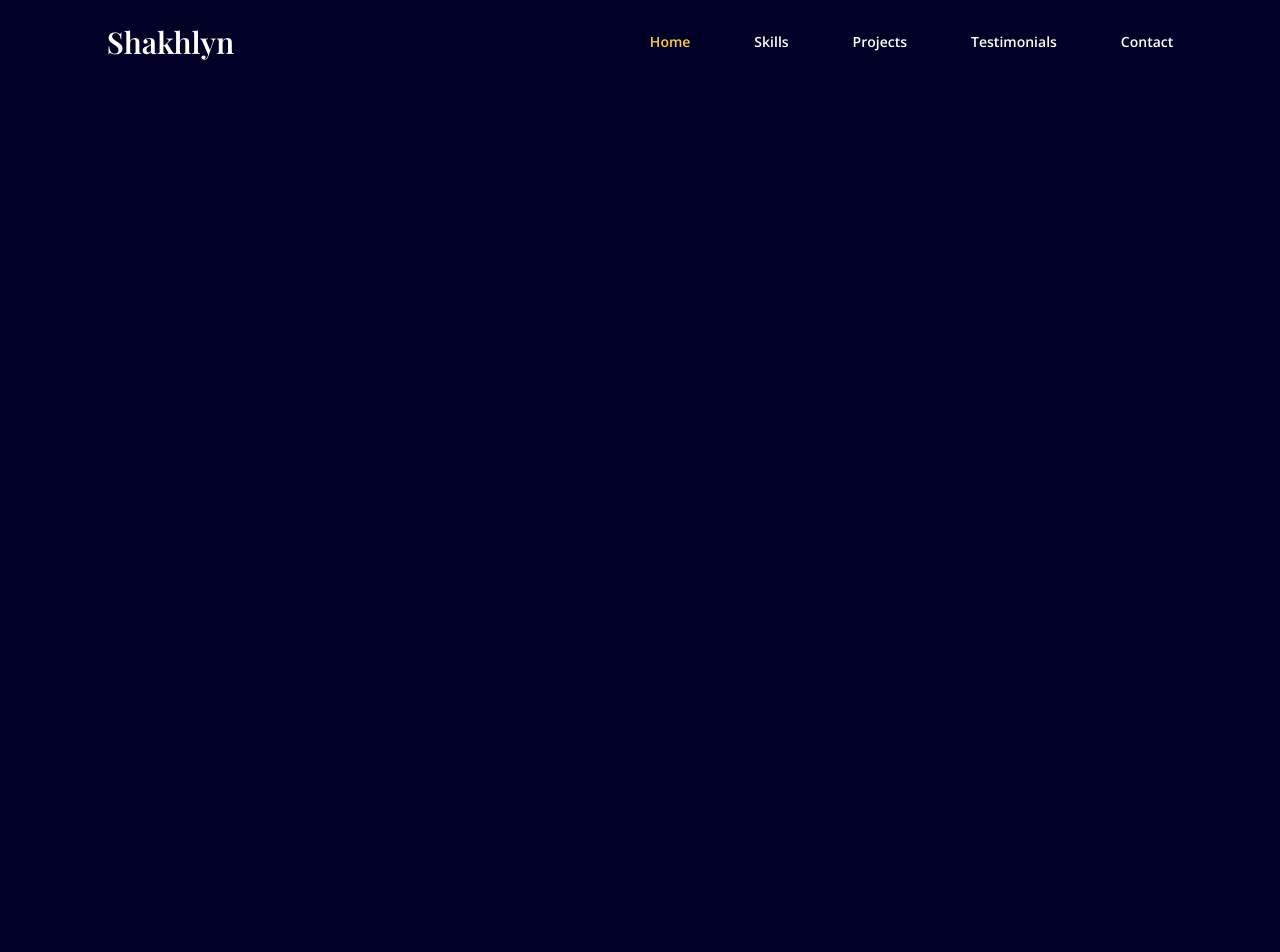
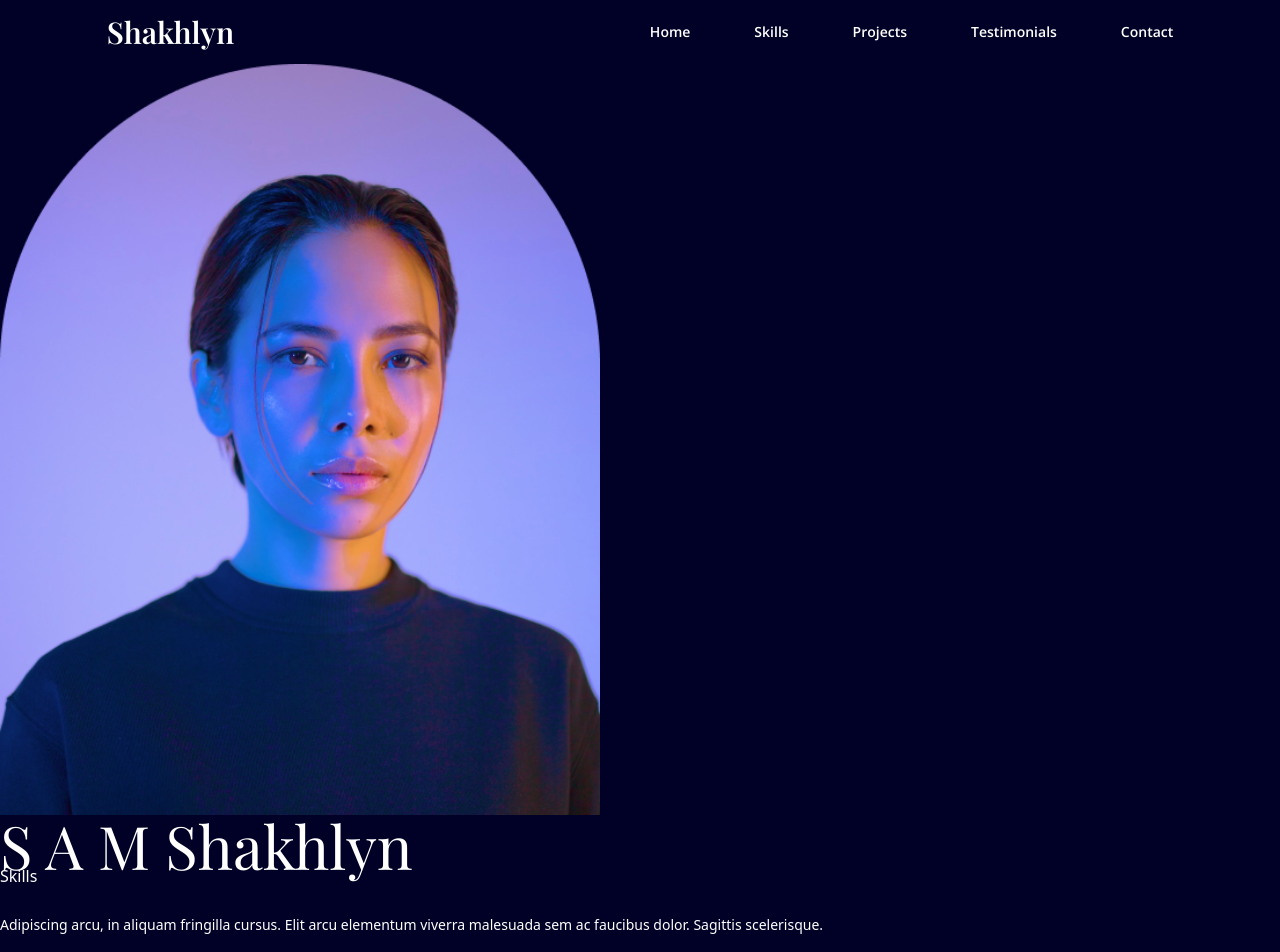
Before and after one commit to Shakhlyn/Shakhlyn-Portfolio, a React (Vite) app: page / in a window 1280 px wide. Shown: the top 952 px of the page. Before the commit the page ends 800 px from the top, so only its background shows below. Built offline with nearby package versions, Linux system fonts and the light colour scheme.

Commit message:
Modify navbar: remove custom hook and implement responsive css style to make navbar responsive

```diff
--- a/src/App.jsx
+++ b/src/App.jsx
@@ -1,18 +1,26 @@
-import { useState } from "react";
+// import { useState } from "react";
 
-import useMediaQuery from "./hooks/useMediaQuery";
+// import useMediaQuery from "./hooks/useMediaQuery";
 
 import Navbar from "./components/Navbar";
+import Home from "./components/Home";
+import Skills from "./components/Skills";
+import Projects from "./components/Projects";
+
 // import Test from "./components/test";
 
 function App() {
   // const [selectedPage, setSelectedPage] = useState("home"); //Determine which page we are on.
-  const isAboveMediumScreens = useMediaQuery("(min-width: 1060px) ");
+  // const isAboveMediumScreens = useMediaQuery("(min-width: 1060px) ");
 
   return (
     <div className="app bg-deep-blue ">
       {/* <Navbar selectedPage={selectedPage} setSelectedPage={setSelectedPage} /> */}
       <Navbar />
+      <Home />
+      <Skills />
+      <Projects />
+      {/* <Test /> */}
     </div>
   );
 }
--- /dev/null
+++ b/src/components/Home.jsx
@@ -0,0 +1,35 @@
+import React from "react";
+
+const Home = () => {
+  return (
+    <section id="home" className=" mt-16 h-screen ">
+      <div>
+        <img
+          alt="profile"
+          className="z-10 w-full max-w-[400px] md:max-w-[600px]"
+          src="assets/profile-image.png"
+        />
+      </div>
+      <div>
+        <p className="text-6xl font-playfair z-10 text-center md:text-start">
+          S A M {""}
+          <span
+          // className="xs:relative xs:text-deep-blue xs:font-semibold z-20 xs:before:content-brush
+          //   before:absolute before:-left-[25px] before:-top-[70px] before:z-[-1]"
+          >
+            Shakhlyn
+          </span>
+        </p>
+
+        <p className="mt-10 mb-7 text-sm text-center md:text-start">
+          Adipiscing arcu, in aliquam fringilla cursus. Elit arcu elementum
+          viverra malesuada sem ac faucibus dolor. Sagittis scelerisque.
+        </p>
+        <button>Contact me</button>
+        <button> Let's talk </button>
+      </div>
+    </section>
+  );
+};
+
+export default Home;
--- a/src/components/Navbar.jsx
+++ b/src/components/Navbar.jsx
@@ -1,79 +1,70 @@
 import { useState } from "react";
-import AnchorLink from "react-anchor-link-smooth-scroll";
-import useMediaQuery from "../hooks/useMediaQuery";
-
-const Link = ({ page }) => {
-  // const Link = ({ page, selectedPage, setSelectedPage }) => {
-  const [selectedPage, setSelectedPage] = useState("home"); //Determine which page we are on.
-
-  const lowerCasePage = page.toLowerCase();
-  return (
-    <AnchorLink
-      className={`${
-        selectedPage === lowerCasePage ? "text-yellow" : ""
-      } hover:text-yellow transition duration-500`}
-      href={`#${lowerCasePage}`}
-      onClick={() => setSelectedPage(lowerCasePage)}
-    >
-      {page}
-    </AnchorLink>
-  );
-};
+import Link from "../utils/Link";
 
 const Navbar = () => {
-  // const Navbar = ({ selectedPage, setSelectedPage }) => {
-  const [isMenuToggled, setIsMenuToggled] = useState(false);
-  const isDesktop = useMediaQuery("(min-width: 768px)");
+  const [selectedPage, setSelectedPage] = useState(null); //Determine which page we are on.
+  const [isMobileNavbarIsShown, setIsMobileNavbarIsShown] = useState(false);
 
   const navLinks = ["Home", "Skills", "Projects", "Testimonials", "Contact"];
 
   const renderedNavLinks = navLinks.map((navLink) => {
     return (
-      <Link key={navLink.toLowerCase()} page={navLink}>
+      <li key={navLink.toLowerCase()}>
+        <Link
+          page={navLink}
+          selectedPage={selectedPage}
+          setSelectedPage={setSelectedPage}
+        >
           {navLink}
         </Link>
+      </li>
     );
   });
 
-  const isDesktopNavbar = isDesktop ? (
-    <div className=" flex justify-between gap-16 font-opensans text-sm font-semibold ">
+  const notMobileNavbar = (
+    <>
+      <div>
+        <ul className="md:flex md:justify-between md:gap-10 lg:gap-16 md:font-opensans md:text-sm md:font-semibold list-none hidden ">
           {renderedNavLinks}
+        </ul>
       </div>
-  ) : (
+
+      {!isMobileNavbarIsShown && (
         <button
-      className="rounded-full bg-red p-2"
-      onClick={() => setIsMenuToggled(!isMenuToggled)}
+          className=" md:hidden rounded-full bg-red p-2"
+          onClick={() => setIsMobileNavbarIsShown(!isMobileNavbarIsShown)}
         >
           <img alt="menu-icon" src="../assets/menu-icon.svg" />
         </button>
+      )}
+    </>
   );
 
-  const notDesktopNavbar = !isDesktop && isMenuToggled && (
+  const mobileNavbar = isMobileNavbarIsShown && (
     <div className="fixed right-0 bottom-0 h-full bg-blue w-[300px]">
       <div className="flex justify-end p-12">
         <button
           className="rounded-full bg-red p-2"
-          onClick={() => setIsMenuToggled(!isMenuToggled)}
+          onClick={() => setIsMobileNavbarIsShown(!isMobileNavbarIsShown)}
         >
           <img alt="close-icon" src="../assets/close-icon.svg" />
         </button>
       </div>
       {/* Menu Items */}
-      <div className="flex flex-col gap-10 ml-[33%] text-2xl text-deep-blue ">
+      <ul className="flex flex-col gap-10 ml-[33%] text-2xl text-deep-blue list-none ">
         {renderedNavLinks}
-      </div>
+      </ul>
     </div>
   );
 
   return (
-    <nav className="z-40 w-full fixed top-0 py-6">
-      <div className="flex items-center justify-between mx-auto w-5/6">
+    <nav className="z-40 w-full fixed top-0 h-16 flex items-center ">
+      <div className="flex items-center justify-between mx-auto w-5/6 h-10 ">
         <h4 className=" font-playfair text-3xl font-bold ">Shakhlyn</h4>
-
-        {isDesktopNavbar}
+        {notMobileNavbar}
 
         {/* MOBILE MENU POPUP */}
-        {notDesktopNavbar}
+        {mobileNavbar}
       </div>
     </nav>
   );
--- /dev/null
+++ b/src/components/Projects.jsx
@@ -0,0 +1,11 @@
+import React from "react";
+
+const Projects = () => {
+  return (
+    <div id="projects" className=" h-screen ">
+      Projects
+    </div>
+  );
+};
+
+export default Projects;
--- /dev/null
+++ b/src/components/Skills.jsx
@@ -0,0 +1,11 @@
+import React from "react";
+
+const Skills = () => {
+  return (
+    <div id="skills" className=" h-screen ">
+      Skills
+    </div>
+  );
+};
+
+export default Skills;
--- a/src/components/test.jsx
+++ b/src/components/test.jsx
@@ -1,40 +1,110 @@
-import React from "react";
+import useMediaQuery from "../hooks/useMediaQuery";
+import { motion } from "framer-motion";
+import AnchorLink from "react-anchor-link-smooth-scroll";
 
-function test() {
-  const nodeStyle = {
-    display: "flex",
-    alignItems: "center",
-    justifyContent: "center",
-    border: "1px solid black",
-    borderRadius: "50%",
-    width: "40px",
-    height: "40px",
-    backgroundColor: "lightpink",
-    fontSize: "14px",
-    fontWeight: "bold",
-  };
+const Landing = ({ setSelectedPage }) => {
+  const isAboveLarge = useMediaQuery("(min-width: 1060px)");
+  return (
+    <section
+      id="home"
+      className="md:flex md:justify-between md:items-center gap-16 md:h-full py-10"
+    >
+      {/* IMAGE SECTION */}
+      <div className="basis-3/5 z-10 mt-16 md:mt-32 flex justify-center md:order-2">
+        {isAboveLarge ? (
+          <div
+            className="relative z-0 ml-20 before:absolute before:-top-20 before:-left-20 before:rounded-t-[400px]
+            before:w-full before:max-w-[400px] md:before:max-w-[600px] before:h-full before:border-2 before:border-blue before:z-[-1]"
+          >
+            <img
+              alt="profile"
+              className="hover:filter hover:saturate-200 transition duration-500 z-10 w-full max-w-[400px] md:max-w-[600px]"
+              src="assets/profile-image.png"
+            />
+          </div>
+        ) : (
+          <img
+            alt="profile"
+            className="z-10 w-full max-w-[400px] md:max-w-[600px]"
+            src="assets/profile-image.png"
+          />
+        )}
+      </div>
 
-  const branchStyle = {
-    display: "flex",
-    alignItems: "center",
-    justifyContent: "center",
-    marginTop: "20px",
-  };
+      {/* MAIN TEXT */}
+      <div className="z-30 basis-2/5 mt-12 md:mt-32">
+        {/* HEADINGS */}
+        <motion.div
+          initial="hidden"
+          whileInView="visible"
+          viewport={{ once: true, amount: 0.5 }}
+          transition={{ duration: 0.5 }}
+          variants={{
+            hidden: { opacity: 0, x: -50 },
+            visible: { opacity: 1, x: 0 },
+          }}
+        >
+          <p className="text-6xl font-playfair z-10 text-center md:text-start">
+            Jane {""}
+            <span
+              className="xs:relative xs:text-deep-blue xs:font-semibold z-20 xs:before:content-brush
+              before:absolute before:-left-[25px] before:-top-[70px] before:z-[-1]"
+            >
+              Esper
+            </span>
+          </p>
 
-  return (
-    <div style={branchStyle}>
-      <div style={nodeStyle}>A</div>
-      <div style={branchStyle}>
-        <div style={nodeStyle}>B</div>
-        <div style={branchStyle}>
-          <div style={nodeStyle}>C</div>
-          <div style={nodeStyle}>D</div>
-        </div>
-        <div style={nodeStyle}>E</div>
+          <p className="mt-10 mb-7 text-sm text-center md:text-start">
+            Adipiscing arcu, in aliquam fringilla cursus. Elit arcu elementum
+            viverra malesuada sem ac faucibus dolor. Sagittis scelerisque.
+          </p>
+        </motion.div>
+
+        {/* CALL TO ACTIONS */}
+        <motion.div
+          className="flex mt-5 justify-center md:justify-start"
+          initial="hidden"
+          whileInView="visible"
+          viewport={{ once: true, amount: 0.5 }}
+          transition={{ delay: 0.2, duration: 0.5 }}
+          variants={{
+            hidden: { opacity: 0, x: -50 },
+            visible: { opacity: 1, x: 0 },
+          }}
+        >
+          <AnchorLink
+            className="bg-gradient-rainblue text-deep-blue rounded-sm py-3 px-7 font-semibold
+              hover:bg-blue hover:text-white transition duration-500"
+            onClick={() => setSelectedPage("contact")}
+            href="#contact"
+          >
+            Contact Me
+          </AnchorLink>
+          <AnchorLink
+            className="rounded-r-sm bg-gradient-rainblue py-0.5 pr-0.5"
+            onClick={() => setSelectedPage("contact")}
+            href="#contact"
+          >
+            <div className="bg-deep-blue hover:text-red transition duration-500 w-full h-full flex items-center justify-center px-10 font-playfair">
+              Let's talk.
+            </div>
+          </AnchorLink>
+        </motion.div>
+
+        <motion.div
+          className="flex mt-5 justify-center md:justify-start"
+          initial="hidden"
+          whileInView="visible"
+          viewport={{ once: true, amount: 0.5 }}
+          transition={{ delay: 0.4, duration: 0.5 }}
+          variants={{
+            hidden: { opacity: 0, x: -50 },
+            visible: { opacity: 1, x: 0 },
+          }}
+        ></motion.div>
       </div>
-      <div style={nodeStyle}>F</div>
-    </div>
+    </section>
   );
-}
+};
 
-export default test;
+export default Landing;
--- /dev/null
+++ b/src/utils/Link.jsx
@@ -0,0 +1,25 @@
+import AnchorLink from "react-anchor-link-smooth-scroll";
+
+const Link = ({ page, selectedPage, setSelectedPage }) => {
+  // const [selectedPage, setSelectedPage] = useState(null); //Determine which page we are on.
+
+  const lowerCasePage = page.toLowerCase();
+
+  const handleClick = () => {
+    setSelectedPage(lowerCasePage);
+  };
+
+  return (
+    <AnchorLink
+      className={`${
+        selectedPage === lowerCasePage ? "text-yellow" : ""
+      } hover:text-yellow transition duration-500`}
+      href={`#${lowerCasePage}`}
+      onClick={handleClick}
+    >
+      {page}
+    </AnchorLink>
+  );
+};
+
+export default Link;
--- a/tailwind.config.js
+++ b/tailwind.config.js
@@ -36,11 +36,17 @@ export default {
     },
     screens: {
       xs: "480px",
-      ss: "620px",
-      sm: "768px",
-      md: "1060px",
-      lg: "1200px",
-      xl: "1700px",
+      sm: "570px",
+      md: "768px",
+      lg: "1060px",
+      xl: "1200px",
+
+      // xs: "480px",
+      // ss: "620px",
+      // sm: "768px",
+      // md: "1060px",
+      // lg: "1200px",
+      // xl: "1700px",
     },
   },
   plugins: [],
```
Also changed, not shown: src/components/Contact.jsx (added), src/components/Testimonials.jsx (added). Lines whose indentation alone changed are shown as unchanged.
